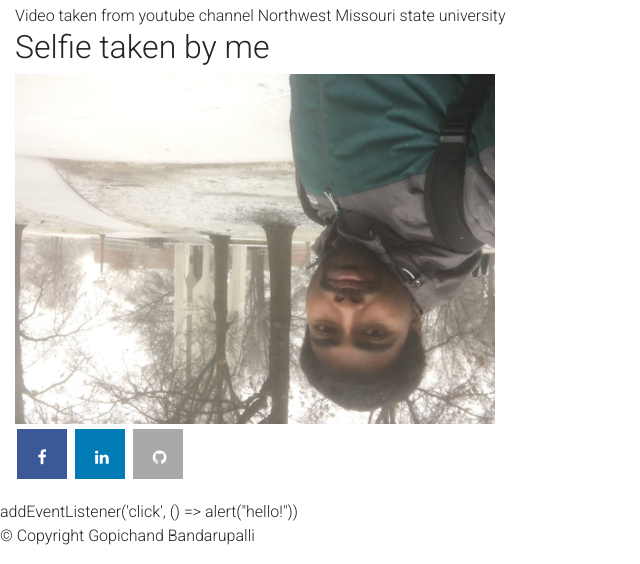
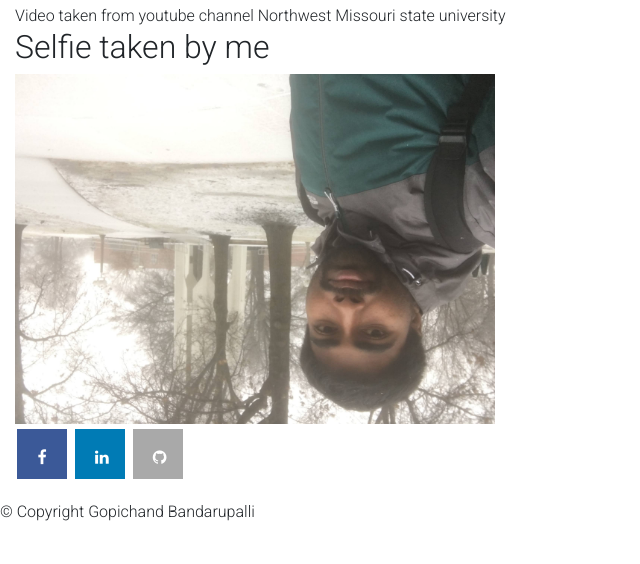
Before and after one commit to chanduhvg/about-me, a plain HTML site: page index.html in a window 1280 px wide. Shown: the part 1390-1954 px from the top of the page, without its empty margins (0-640 px from the left). After the commit the page ends 1930 px from the top, so only its background shows below. Drawn offline with nearby package versions, Linux system fonts and the light colour scheme; a script that the page names is missing.

Commit message:
add listener deleted

```diff
--- a/index.html
+++ b/index.html
@@ -254,7 +254,7 @@
 </body>
 <footer>
     <div>
-        addEventListener('click', () => alert("hello!"))
+
         <p> &copy Copyright Gopichand Bandarupalli</p>
     </div>
 </footer>
```
